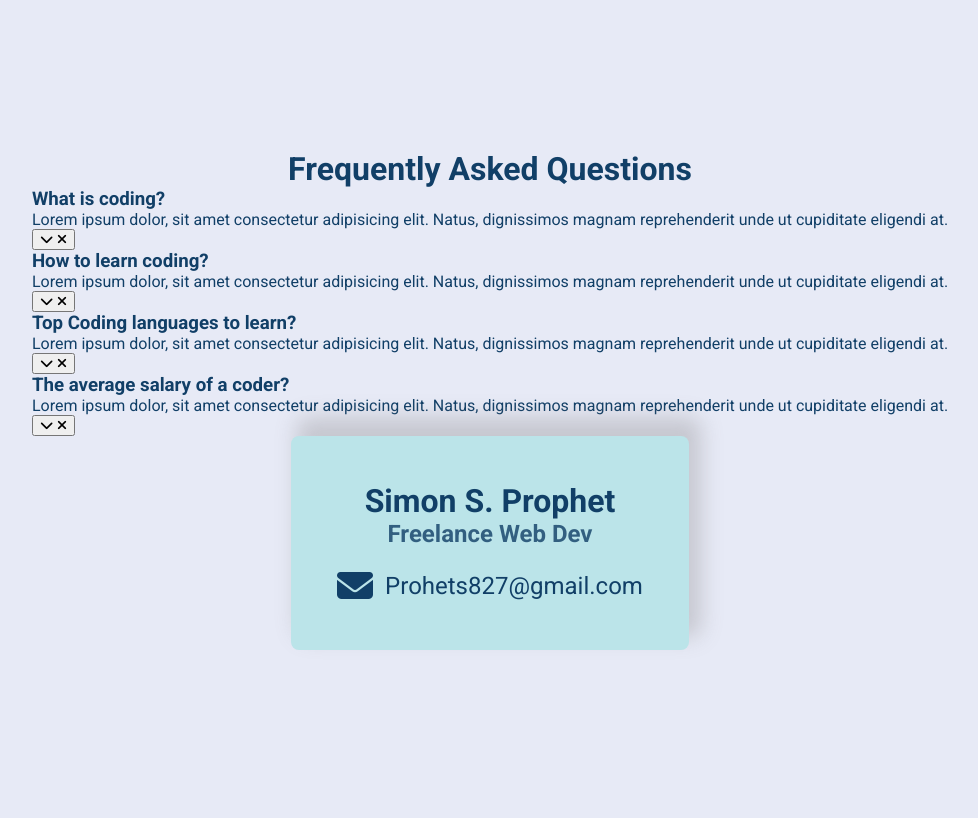
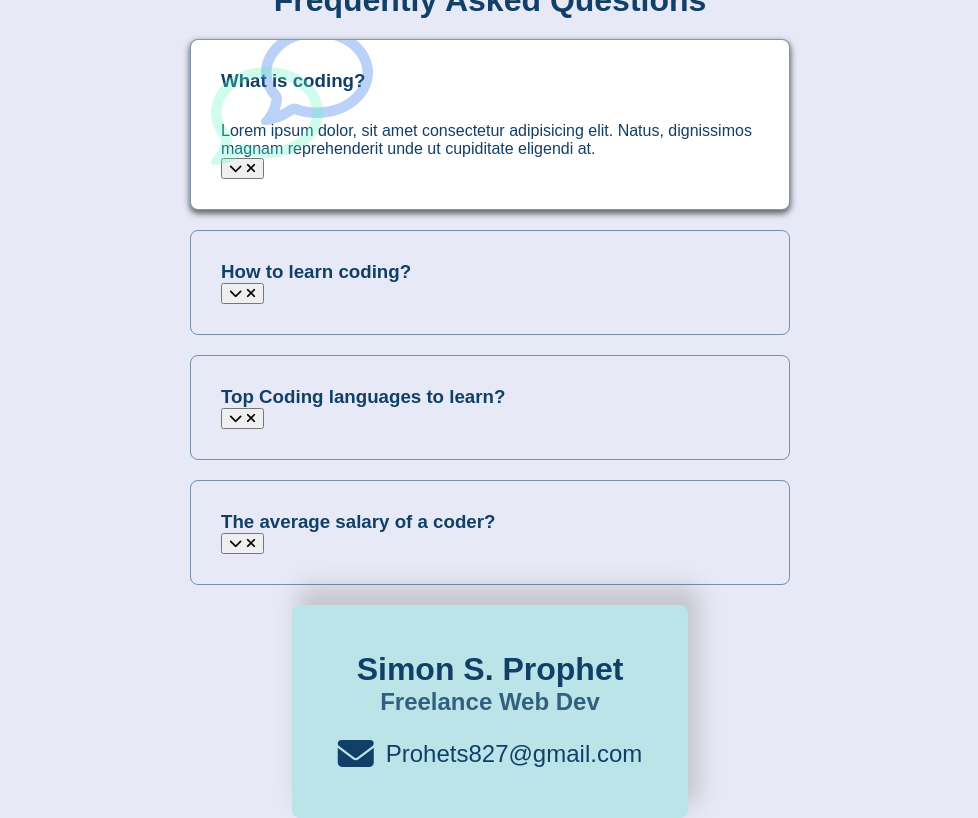
Before and after one commit to Prof758/FAQ-collapse, a plain HTML site: page index.html in a window 1280 px wide. Shown: the whole page, without its empty margins (150-1128 px from the left). Drawn offline with Linux system fonts and the light colour scheme; a web font is replaced by a local one.

Commit message:
add page styles

```diff
--- a/style.css
+++ b/style.css
@@ -1,4 +1,4 @@
-@import url('https://fonts.googleapis.com/css2?family=Open+Sans&family=Roboto:wght@400;700;900&display=swap');
+@import url('https://fonts.googleapis.com/css2?family=Muli&display=swap');
 
 * {
   box-sizing: border-box;
@@ -6,7 +6,7 @@
 }
 
 body {
-  font-family: 'Roboto', sans-serif;
+  font-family: 'Muli', sans-serif;
   color: #113f67;
   display: flex;
   flex-direction: column;
@@ -16,6 +16,58 @@ body {
   overflow: hidden;
   background-color: #e7eaf6;
   margin: 0;
+}
+
+.faq-container {
+  max-width: 600px;
+  margin: 0 auto;
+}
+
+.faq {
+  margin: 20px 0;
+  border: 1px solid #113f6787;
+  border-radius: 8px;
+  padding: 30px;
+  position: relative;
+  overflow: hidden;
+  transition: 0.3s ease;
+}
+
+.faq.active {
+  background-color: #fff;
+  box-shadow: 0 3px 6px #4142448d, 0 3px 6px #4142448d;
+}
+
+.faq-title {
+  margin: 0 30px 0 0;
+}
+
+.faq-text {
+  display: none;
+  margin: 30px 0 0;
+}
+
+.faq.active .faq-text {
+  display: block;
+}
+
+.faq.active::before,
+.faq.active::after {
+  content: '\f075';
+  font-family: 'Font Awesome 5 Free';
+  color: #62f7c5;
+  font-size: 7rem;
+  opacity: 0.3;
+  z-index: 0;
+  position: absolute;
+  top: 20px;
+  left: 20px;
+}
+
+.faq.active::before {
+  top: -20px;
+  left: 70px;
+  color: #1e69e9;
 }
 
 .container {
```
